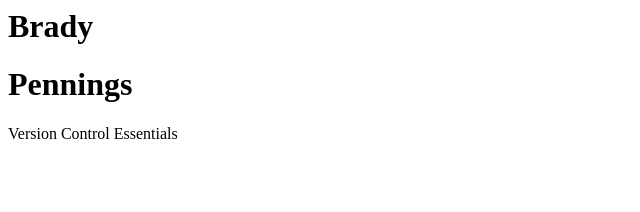
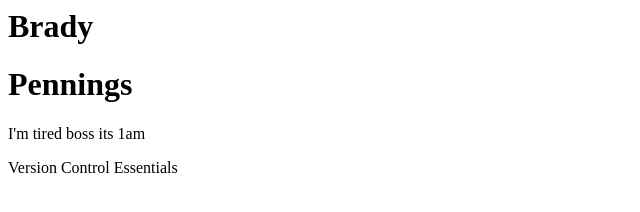
Before and after one commit to Spidun/demo1, a plain HTML site: page index.html in a window 1280 px wide. Shown: the whole page, without its empty margins (0-640 px from the left). Drawn offline with Linux system fonts and the light colour scheme.

Commit message:
Added message

```diff
--- a/index.html
+++ b/index.html
@@ -1,3 +1,4 @@
 <h1>Brady</h1>
 <h1>Pennings</h1>
+<p>I'm tired boss its 1am<p>
 <p>Version Control Essentials</p>
```
